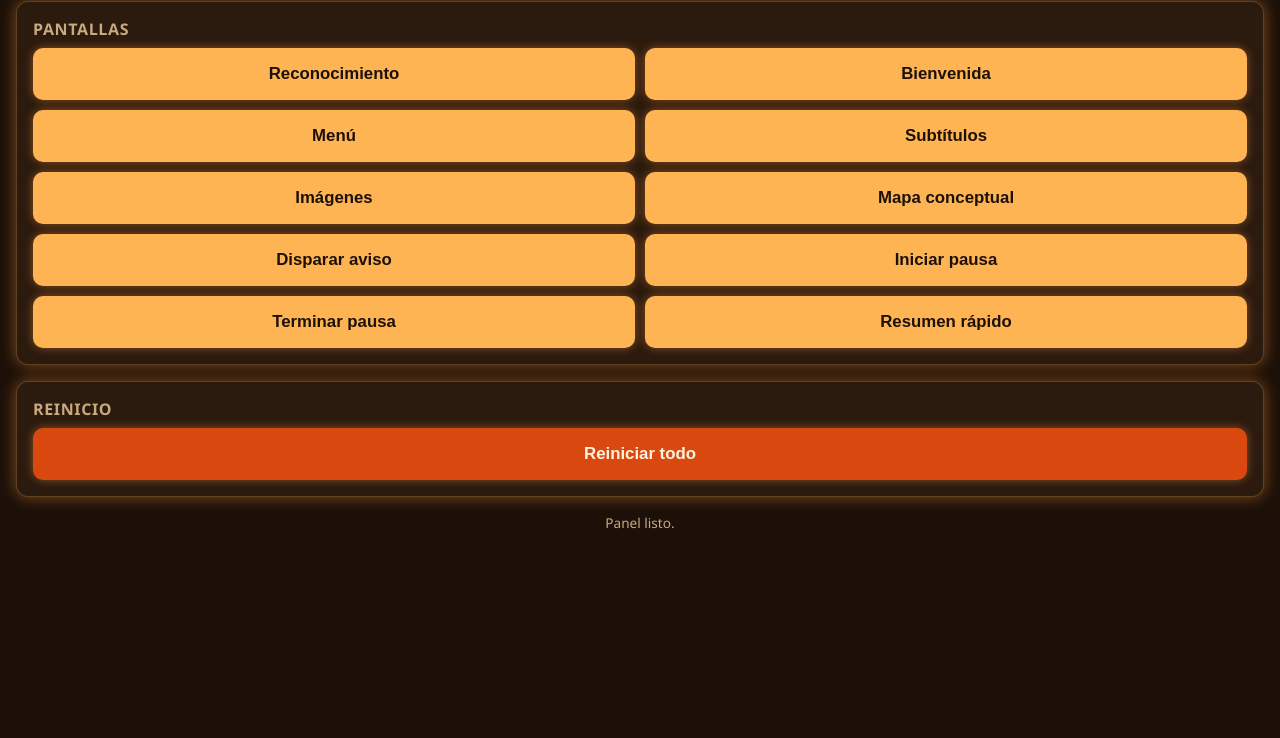
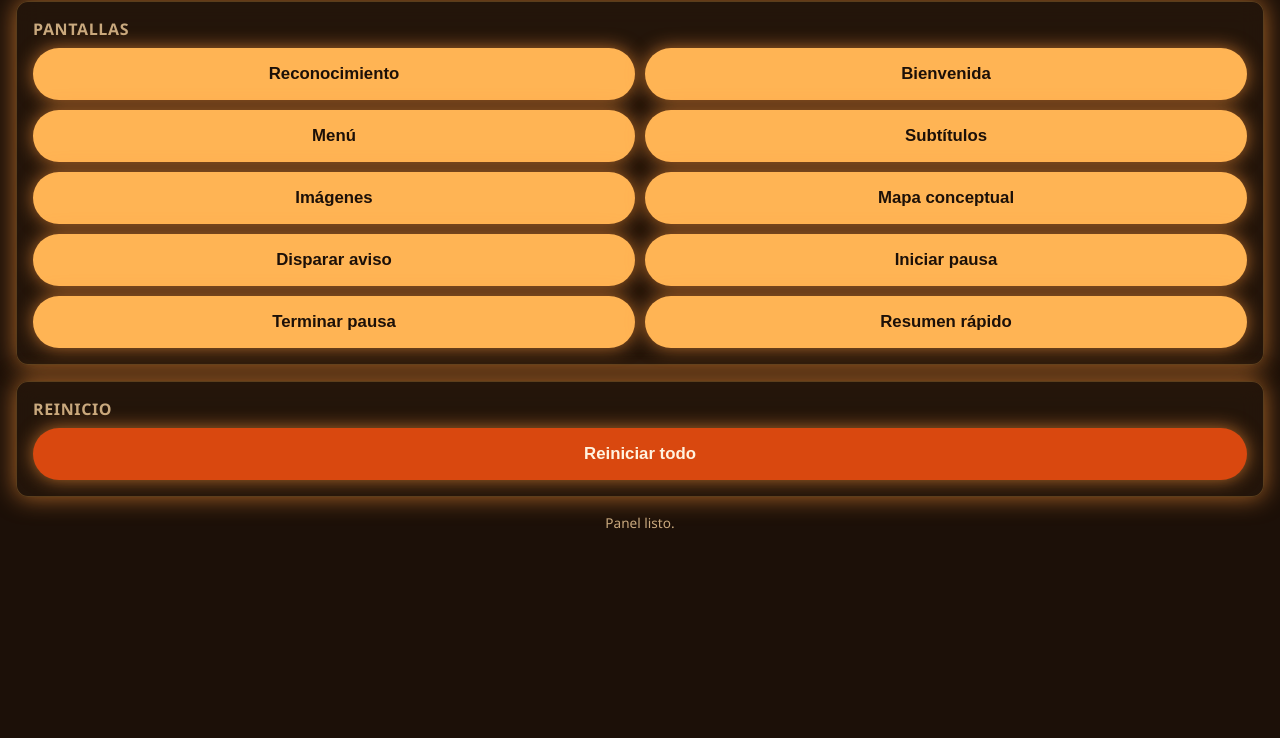
Before and after one commit to zakifrei/lentes-ra-prototipo, a website with bundled scripts: page panel.html in a window 1280 px wide. Shown: the part 62-800 px from the top of the page. Built offline with nearby package versions, Linux system fonts and the light colour scheme.

Commit message:
feat: vidrio esmerilado real y boton tipo capsula en el panel del observador
Co-Authored-By: Claude Sonnet 5 <noreply@anthropic.com>

```diff
--- a/css/panel.css
+++ b/css/panel.css
@@ -5,15 +5,24 @@
    observador en su celular combine con lo que ve el usuario en el visor.
    Pensado para usarse en el celular del observador durante la prueba de
    usabilidad: botones grandes, fáciles de tocar, con buen contraste sobre
-   fondo oscuro (restricción visual global del proyecto). */
+   fondo oscuro (restricción visual global del proyecto).
+
+   Tarea 30 (pulido ámbar-neón, parte del plan de 2026-11-15): vidrio
+   esmerilado real con backdrop-filter en las secciones y botones tipo
+   cápsula, para combinar con el brillo más intenso que ya tiene el visor
+   desde la Tarea 27 (tema-visual.js subió COLOR_BRILLO de 0.6 a 0.85 de
+   opacidad). Acá en CSS no hay una unidad 1:1 con el canvas del visor, así
+   que el --brillo-ambar y los blur de box-shadow se subieron a ojo para
+   lograr la misma intención: un salto real hacia "neón". */
 
 :root {
   color-scheme: dark;
   --fondo: #1c1008;
   --superficie: #2b1a0e;
+  --superficie-vidrio: rgba(43, 26, 14, 0.55);
   --ambar: #ffb454;
   --ambar-fuerte: #ff8c32;
-  --brillo-ambar: rgba(255, 150, 60, 0.45);
+  --brillo-ambar: rgba(255, 150, 60, 0.65);
   --texto: #fff3e0;
   --texto-tenue: #c9a97e;
   --peligro: #d9480f;
@@ -48,14 +57,34 @@ h2 {
 }
 
 section {
+  /* Respaldo sólido (siempre aplicado, base): si el navegador no soporta
+     backdrop-filter, el panel queda con este fondo opaco de la Tarea 19 en
+     vez de quedar transparente-sin-blur (ilegible). El bloque @supports de
+     abajo lo reemplaza por el vidrio esmerilado real donde es viable. */
   background: var(--superficie);
   border: 1px solid rgba(255, 180, 84, 0.25);
   border-radius: 12px;
   padding: 16px;
   margin-bottom: 16px;
-  /* Brillo ámbar suave alrededor de cada sección, mismo lenguaje visual
-     que dibujarFondoPanel() en tema-visual.js. */
-  box-shadow: 0 0 16px var(--brillo-ambar);
+  /* Brillo ámbar alrededor de cada sección, mismo lenguaje visual que
+     dibujarFondoPanel() en tema-visual.js (intensificado en la Tarea 30). */
+  box-shadow: 0 0 24px var(--brillo-ambar);
+}
+
+/* Vidrio esmerilado real (Tarea 30): a diferencia del visor 3D (que sólo
+   puede imitar el desenfoque dibujando a mano), el panel es HTML/CSS normal
+   y puede pedirle al navegador que desenfoque de verdad lo que hay detrás
+   de cada sección. Hace falta bajar la opacidad del fondo acá adentro --
+   con el fondo 100% opaco de arriba el blur no tendría nada que desenfocar
+   y no se notaría. Usamos "or" con el prefijo -webkit- porque Safari de
+   iPhone (navegador real que puede usar el observador) todavía requiere
+   ese prefijo para reconocer el soporte. */
+@supports (backdrop-filter: blur(1px)) or (-webkit-backdrop-filter: blur(1px)) {
+  section {
+    background: var(--superficie-vidrio);
+    -webkit-backdrop-filter: blur(12px);
+    backdrop-filter: blur(12px);
+  }
 }
 
 button {
@@ -63,12 +92,16 @@ button {
   font-weight: 600;
   padding: 16px;
   border: none;
-  border-radius: 10px;
+  /* Botón tipo cápsula (Tarea 30): con la altura real del botón (padding
+     16px + texto), 999px excede la mitad de esa altura, así que el
+     navegador lo recorta solo y queda una píldora completa sin achicar el
+     área táctil (el padding/tamaño de fuente no se tocaron). */
+  border-radius: 999px;
   background: var(--ambar);
   color: #1c1008;
   cursor: pointer;
   touch-action: manipulation;
-  box-shadow: 0 0 10px var(--brillo-ambar);
+  box-shadow: 0 0 18px var(--brillo-ambar);
 }
 
 button:active {
```
